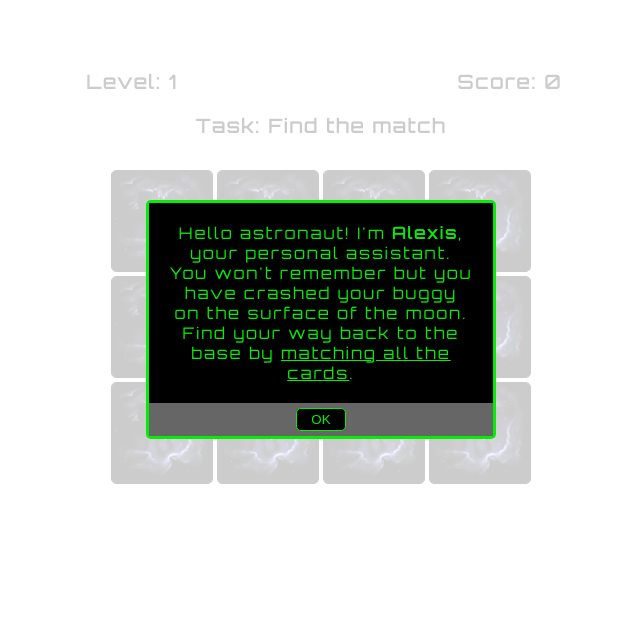
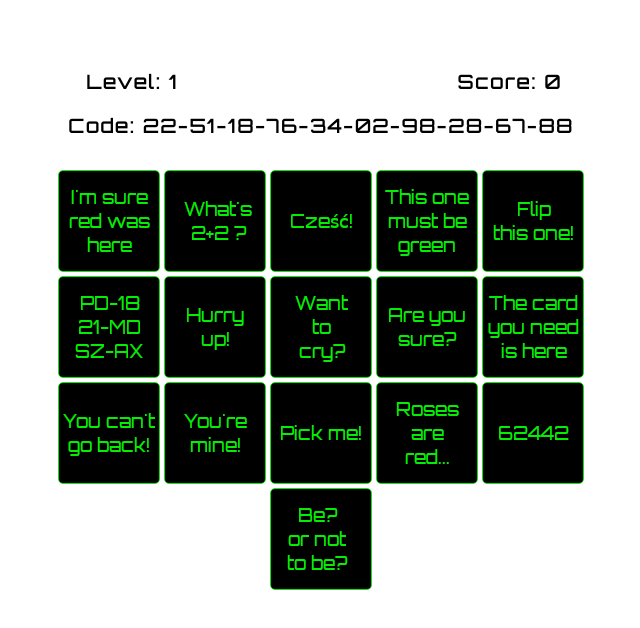
Before and after one commit to pino888/moonescape, a plain HTML site: page index.html in a window 1280 px wide. Shown: the whole page, without its empty margins (319-959 px from the left). Drawn offline with nearby package versions, Linux system fonts and the light colour scheme.

Commit message:
more tweaks

```diff
--- a/app.js
+++ b/app.js
@@ -216,10 +216,8 @@ document.addEventListener('DOMContentLoaded', () => {
     const timerDisplay = document.querySelector('#timer');
     const timeTag = document.querySelector('#timeTag');
     const codeDisplay = document.querySelector('#code');
+    const taskTag = document.querySelector('#taskTag');
     var okButton = document.getElementById('okButton');
-
-    // timer for certain level, check if statememnt inside
-    //grid.addEventListener('click', timer);
 
     var cardsChosen = [];
     var cardsChosenId = [];
@@ -409,6 +407,7 @@ document.addEventListener('DOMContentLoaded', () => {
     function createBoard9() {
         gridLayoutChange(x);
         // create random order required for level 9
+        level = 9;
         codeCardArray.push(
             {name: '28', img: 'images/setcode/28.png'}, {name: '28', img: 'images/setcode/28.png'}, {name: '34', img: 'images/setcode/34.png'}, {name: '34', img: 'images/setcode/34.png'}, {name: '76', img: 'images/setcode/76.png'}, {name: '76', img: 'images/setcode/76.png'}, {name: '88', img: 'images/setcode/88.png'}, {name: '88', img: 'images/setcode/88.png'});
         codeCardArray.forEach(element => {
@@ -419,7 +418,7 @@ document.addEventListener('DOMContentLoaded', () => {
         backCardArray.push(
             {name: 'vir17', img: 'images/backset/vir17.png'}, {name: 'vir18', img: 'images/backset/vir18.png'}, {name: 'vir19', img: 'images/backset/vir19.png'}, {name: 'vir20', img: 'images/backset/vir20.png'});
         specificOrder.sort(() => 0.5 - Math.random());
-        taskDisplay.innerHTML = "Find the match in order";
+        taskTag.style.display = 'none';
         codeDisplay.style.display = 'block';
         codeDisplay.innerHTML = `Code: ${specificOrder.join('-')}`;
         codeCardArray.sort(() => 0.5 - Math.random());
@@ -440,7 +439,7 @@ document.addEventListener('DOMContentLoaded', () => {
         minute = 1;
         sec = 30;
         gridLayoutChange(x);
-        taskDisplay.innerHTML = "This is the last level";
+        taskTag.style.display = 'none';
         codeDisplay.style.display = 'none';
         timeTag.style.display = 'block';
         cardArray.sort(() => 0.5 - Math.random());
@@ -673,7 +672,7 @@ document.addEventListener('DOMContentLoaded', () => {
         }
     }
 
-    createBoard();
+    createBoard9();
     Alert.render("Hello astronaut! I'm <b>Alexis</b>, your personal assistant. You won't remember but you have crashed your buggy on the surface of the moon. Find your way back to the base by <u>matching all the cards</u>.");
     okButton.addEventListener('click', alertOff);
 })
--- a/index.html
+++ b/index.html
@@ -24,7 +24,7 @@
                 <h3>Score: <span id="score">0</span></h3>
             </div>
             <div class="taskContainer">
-                <h3>Task: <span id="task"></span></h3>
+                <h3 id="taskTag">Task: <span id="task"></span></h3>
                 <h3 id="timeTag">Time left: <span id="timer"></span></h3>
                 <h3 id="code"></h3>
             </div>
```
